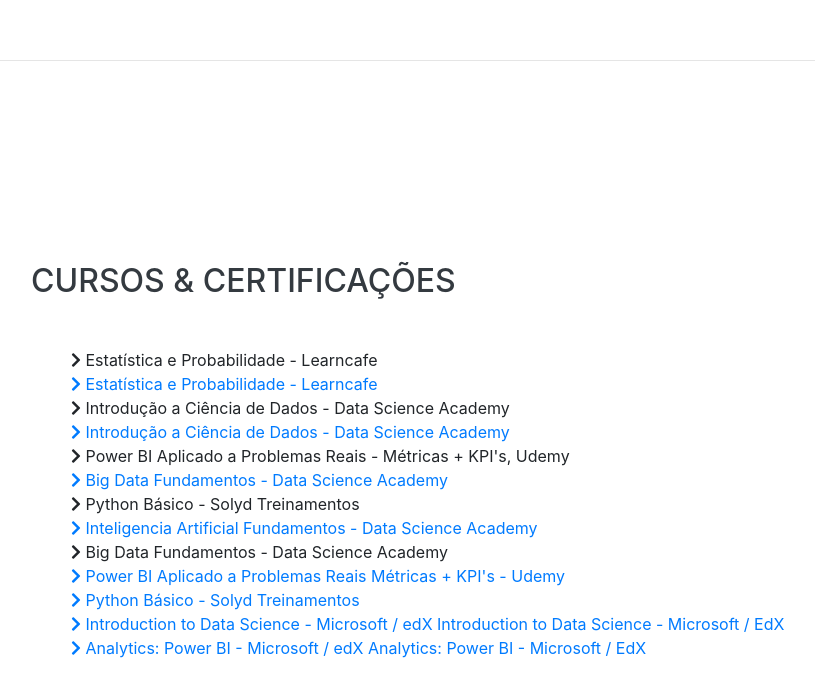
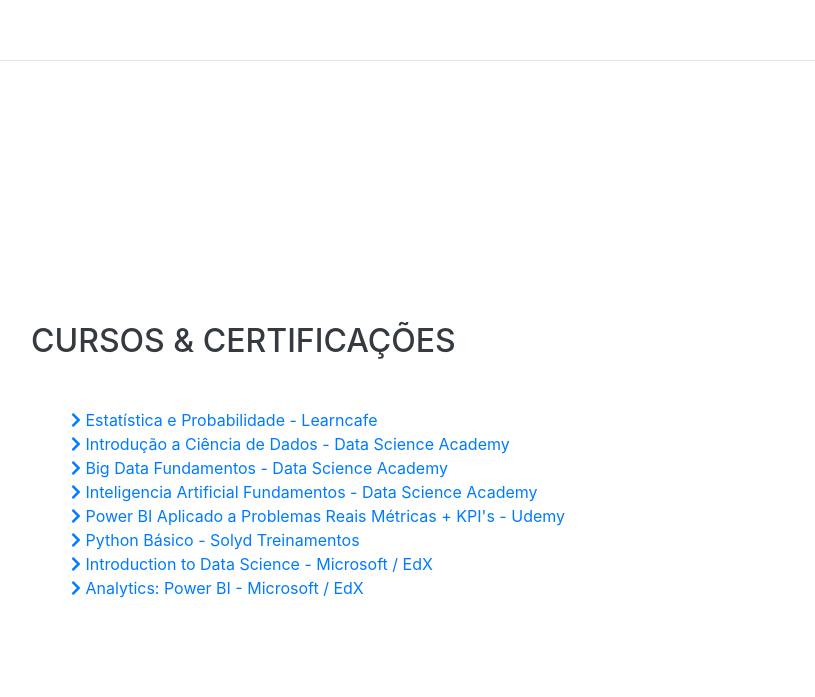
Before and after one commit to 666Dourado/Dev, a website with bundled scripts: page index.html in a window 1280 px wide. Shown: the part 4183-4880 px from the top of the page, without its empty margins (289-1104 px from the left). Built offline with nearby package versions, Linux system fonts and the light colour scheme; a web font is replaced by a local one.

Commit message:
teste
teste

```diff
--- a/index.html
+++ b/index.html
@@ -247,36 +247,26 @@
         <h2 class="mb-5">Cursos &amp; Certificações</h2>
         <ul class="fa-ul mb-0">
           <li>
-            <i class="fa fa-chevron-right"></i>
-            Estatística e Probabilidade - Learncafe </li>
             <a href="https://drive.google.com/open?id=1hw6ejQPCSdyAqMrDqoTRJBhZ0zGAZr5Q">
               <i class="fa fa-chevron-right"></i>
               Estatística e Probabilidade - Learncafe
             </a></li>
           <li>
-            <i class="fa fa-chevron-right"></i>
-            Introdução a Ciência de Dados - Data Science Academy </li>
             <a href="https://drive.google.com/open?id=19xrz63L1ozhN9rV-WhCId6h9pgizUoK_">
               <i class="fa fa-chevron-right"></i>
               Introdução a Ciência de Dados - Data Science Academy
             </a></li>
           <li>
-            <i class="fa fa-chevron-right"></i>
-            Power BI Aplicado a Problemas Reais - Métricas + KPI's, Udemy </li>
             <a href="https://drive.google.com/open?id=15cWKEoEvHqepoann1mfY55DNWqED7IQ_">
               <i class="fa fa-chevron-right"></i>
               Big Data Fundamentos - Data Science Academy
             </a></li>
           <li>
-            <i class="fa fa-chevron-right"></i>
-            Python Básico - Solyd Treinamentos</li>
             <a href="https://drive.google.com/open?id=1Sfq3Fc5QSMV36Tt-VdrGOVGtNPy5bNCB">
               <i class="fa fa-chevron-right"></i>
               Inteligencia Artificial Fundamentos - Data Science Academy
             </a></li>
           <li>
-            <i class="fa fa-chevron-right"></i>
-            Big Data Fundamentos - Data Science Academy </li>
             <a href="https://drive.google.com/open?id=1nzEgo2YpZRJULMsQ5m0Jjh9TY8AtPGWQ">
               <i class="fa fa-chevron-right"></i>
               Power BI Aplicado a Problemas Reais Métricas + KPI's - Udemy
@@ -289,13 +279,11 @@
           <li>
             <a href="https://drive.google.com/open?id=1YxBO43-2zOxtG6PTO8Zmamgp_djVewf8">
               <i class="fa fa-chevron-right"></i>
-              Introduction to Data Science - Microsoft / edX
               Introduction to Data Science - Microsoft / EdX
             </a></li>
           <li>
             <a href="https://drive.google.com/file/d/1P4ny2KB2-uSEfpCsu9ewyedrD4_7lqkR/view">
               <i class="fa fa-chevron-right"></i>
-              Analytics: Power BI - Microsoft / edX
               Analytics: Power BI - Microsoft / EdX
             </a></li>
         </ul>
```
